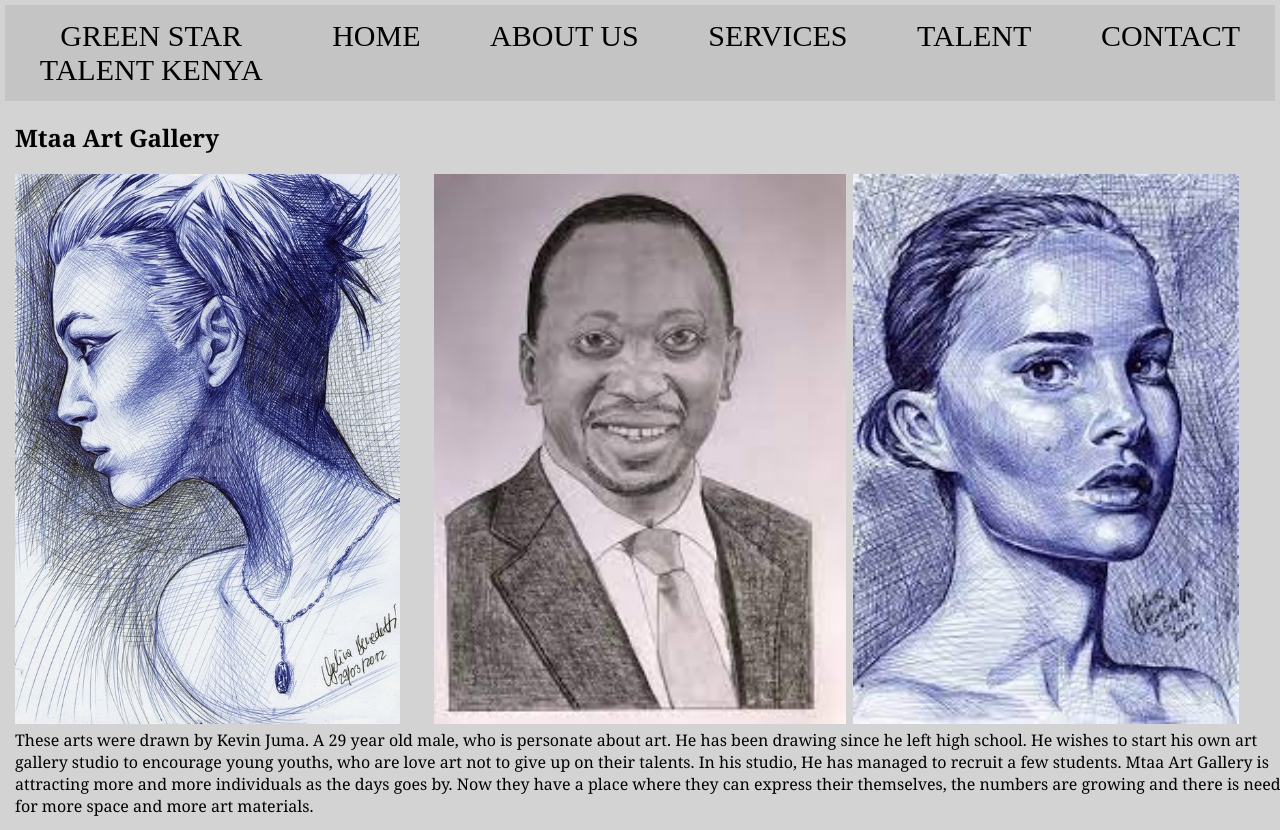
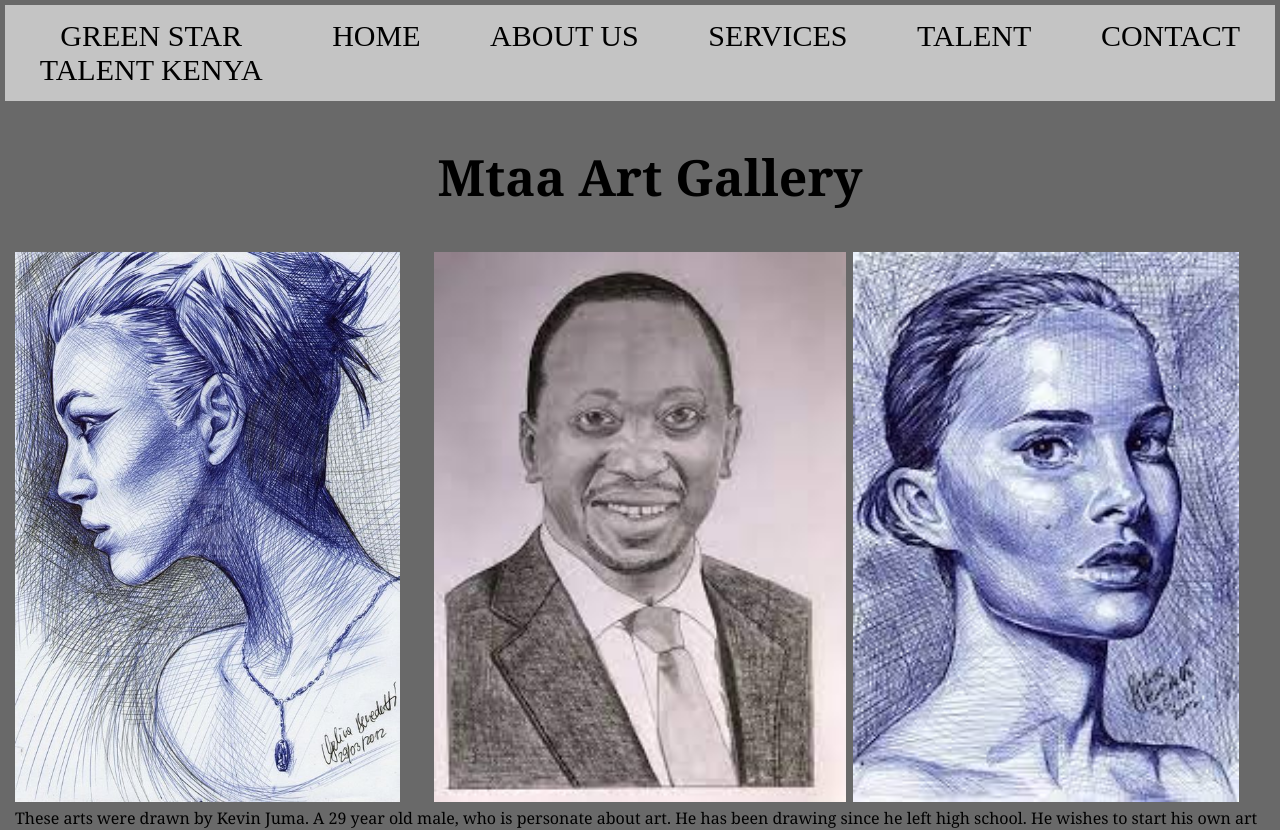
Before and after one commit to Mnubi/Green-Star-Talent, a plain HTML site: page talent.html in a window 1280 px wide. Shown: the top 830 px of the page. Drawn offline with Linux system fonts and the light colour scheme.

Commit message:
changed background color to dark grey

```diff
--- a/talent.css
+++ b/talent.css
@@ -1,7 +1,11 @@
 body {
-    background-color: #D3D3D3;
+    background-color: #696969;
     margin: 5px;
     font-family: 'Times New Roman', Times, serif;
+}
+h2{
+    text-align: center;
+    font-size: 50px;
 }
 ul{
     display: flex;
```
Also changed, not shown: 1 other file.
